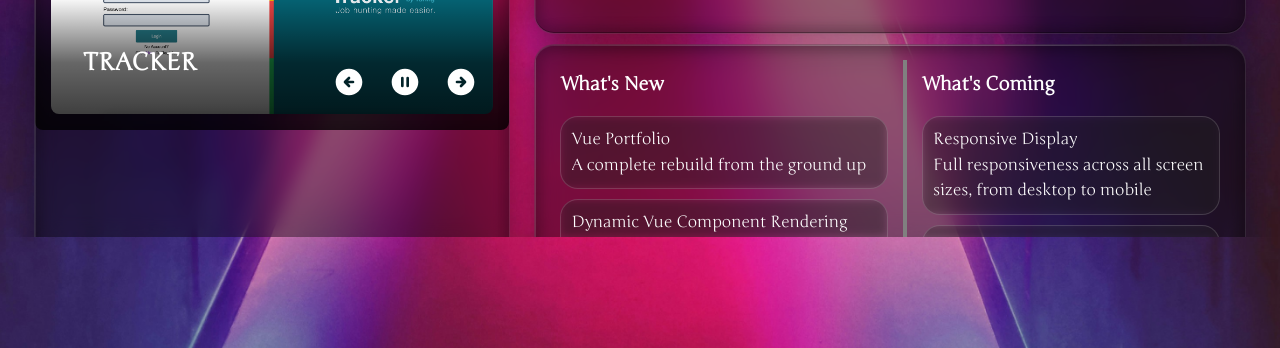
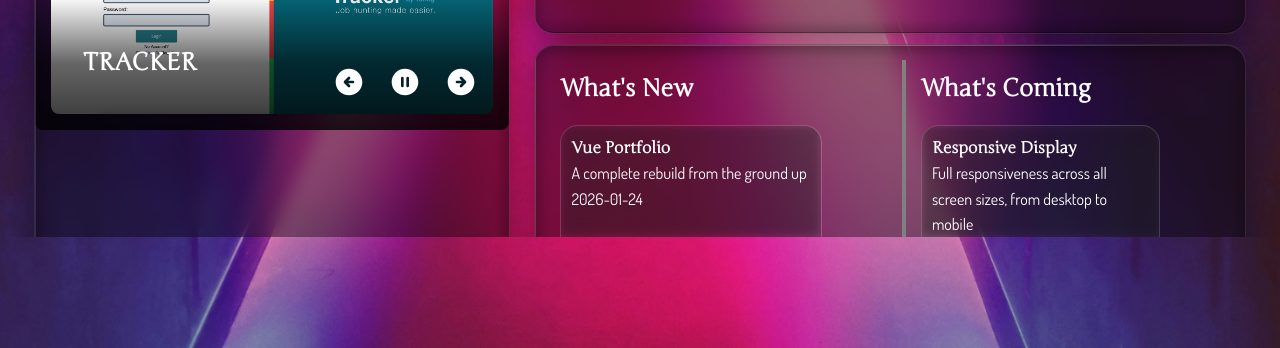
Before and after one commit to elysableu/portfolio, a Vue app: page / in a window 1280 px wide. Shown: the part 563-911 px from the top of the page. Built offline with nearby package versions, Linux system fonts and the light colour scheme.

Commit message:
Refactor FeaturedNew and FeaturedSoon into generic FeaturedCard

```diff
--- /dev/null
+++ b/src/components/home/featured/FeaturedCard.vue
@@ -0,0 +1,98 @@
+<script setup lang="ts">
+import type { NewFeature, SoonFeature } from '@/types/data.models';
+
+  interface Props {
+    cardContent: SoonFeature | NewFeature
+  }
+
+  const props = defineProps<Props>()
+
+  const isNew = (content: SoonFeature | NewFeature): content is NewFeature => {
+    return 'dateCompleted' in content
+  }
+
+  const isSoon = (content: SoonFeature | NewFeature): content is SoonFeature => {
+    return 'dateAdded' in content
+  }
+</script>
+
+<template>
+ <div class="ns-card-container glass-card-inner">
+    <span class="ns-icon-wrapper">
+      <img
+        v-if="cardContent.content.icon"
+        :alt="cardContent.title"
+        :src="cardContent.content.icon"
+        class="ns-icon"
+      />
+    </span>
+
+    <span class="ns-details-container">
+      <div class="ns-banner">
+        <h4>{{ cardContent.title }}</h4>
+      </div>
+      <div class="ns-tagline">
+        {{ cardContent.content.tagline }}
+      </div>
+    </span>
+    <div
+      v-if="isNew(cardContent)"
+      class="ns-current ns-status">
+     {{ cardContent.dateCompleted }}
+    </div>
+    <div
+      v-else-if="isSoon(cardContent) && cardContent.content.status"
+      class="ns-current ns-date"
+    >
+      {{ cardContent.content.status }}
+    </div>
+  </div>
+</template>
+
+<style scoped>
+  .ns-card-container {
+    width: 80%;
+    height: 150px;
+    display: flex;
+    flex-direction: column;
+    border-radius: 18px;
+    padding: 10px;
+  }
+
+  .ns-icon-wrapper {
+
+  }
+
+  .ns-icon {
+
+  }
+
+  .ns-details-container {
+    display: flex;
+    flex-direction: column;
+
+  }
+
+  .ns-title {
+    font-size: 18px;
+    font-weight: bold;
+    padding: 5px;
+  }
+
+  .ns-tagline {
+    font-family: 'Dosis';
+
+  }
+
+  .ns-current {
+
+  }
+
+  .ns-date {
+     font-family: 'Dosis';
+  }
+
+  .ns-status {
+     font-family: 'Dosis';
+  }
+</style>
--- a/src/components/home/featured/FeaturedNSContainer.vue
+++ b/src/components/home/featured/FeaturedNSContainer.vue
@@ -1,8 +1,9 @@
 <script setup lang="ts">
   import type { NSFeatured } from '@/types/data.models'
 
-  import FeaturedNew from './FeaturedNew.vue'
+  // import FeaturedNew from './FeaturedNew.vue'
   import FeaturedSoon from './FeaturedSoon.vue'
+  import FeaturedCard from './FeaturedCard.vue';
 
   interface Props {
     nsContent: NSFeatured
@@ -15,20 +16,20 @@
     <div class="content-container left">
       <h3>What's New</h3>
       <div class="content">
-        <FeaturedNew
+         <FeaturedCard
           v-for="item in nsContent.new"
           :key="item.id"
-          :nContent="item"
+          :cardContent="item"
         />
       </div>
     </div>
     <div class="content-container right">
       <h3>What's Coming</h3>
       <div class="content">
-        <FeaturedSoon
+        <FeaturedCard
           v-for="item in nsContent.soon"
           :key="item.id"
-          :sContent="item"
+          :cardContent="item"
         />
       </div>
     </div>
@@ -50,6 +51,7 @@
   }
 
   .content-container h3 {
+    font-size: 24px;
     padding-bottom: var(--spacing-md);
   }
 
```
